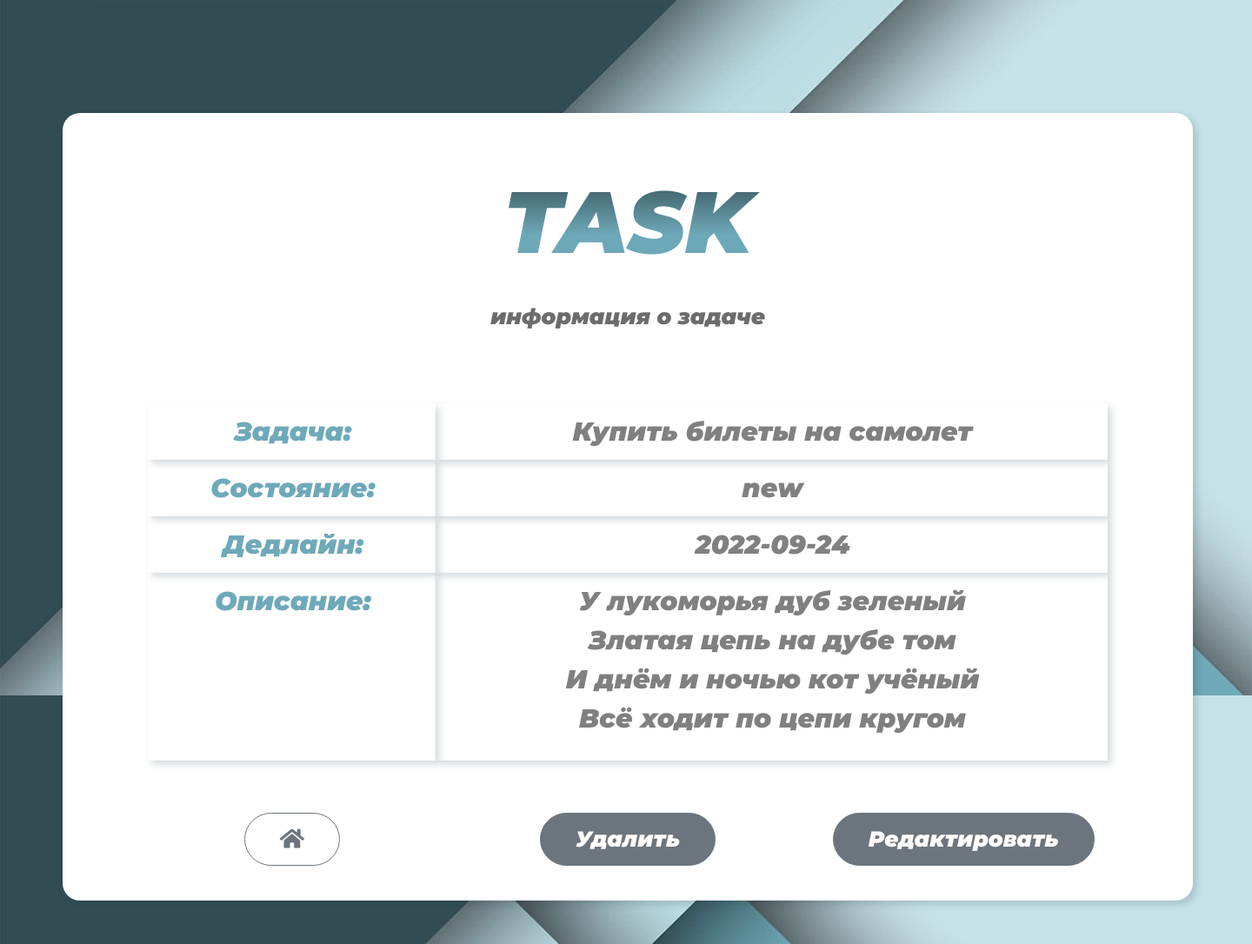
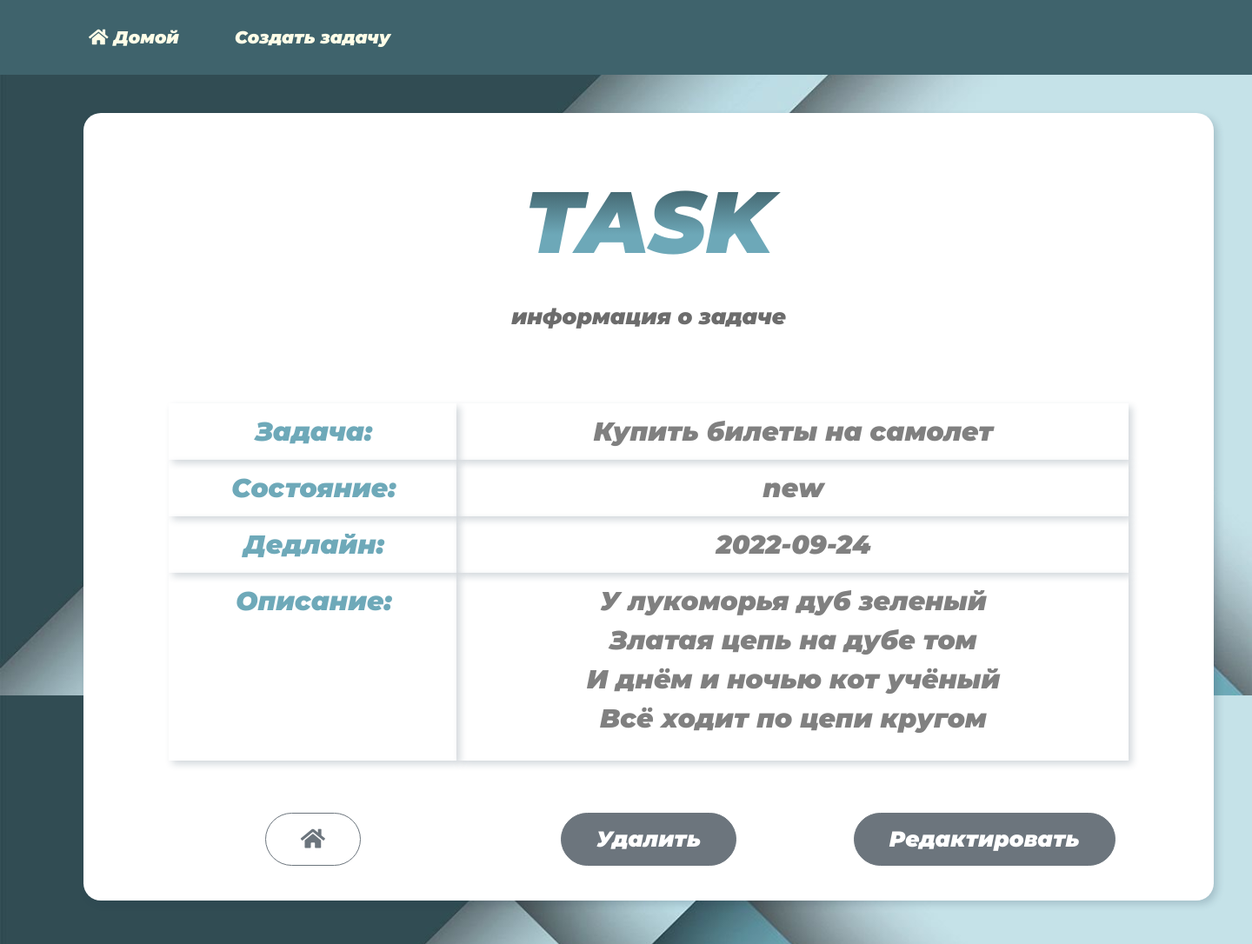
Before and after one commit to asmossunov/53_Homework_Anton_Mosunov, a Django app: page /tasks/35 in a window 1440 px wide. Shown: the whole page at 87% size. Run offline with Django 3.2, Linux system fonts and the light colour scheme; data comes from the database, SQL or seed files in the repository; some libraries are stand-ins or nearby versions.

Commit message:
Настройка шаблонизатора для всех страниц приложения
Создана новая страница index.html на базе шаблона base.html
Настроена шаблонизация существующих странц
Добавлено имя для пути на страницу edit_task.html в файле urls.py

```diff
--- a/to_do_list/static/styles/main.css
+++ b/to_do_list/static/styles/main.css
@@ -66,8 +66,12 @@
     padding: 0.7rem 2.5rem;
     border-radius: 2.25rem;
 }
-
-.info-head {
+.text-break{
+    margin-top: 60px;
+    font-size: 30px;
+    color: grey;
+}
+.info-head{
     margin-top: 60px;
     font-size: 30px;
     color: grey;
@@ -104,7 +108,7 @@
 }
 
 .info-block{
-    overflow-x:hidden;
+    /*overflow-x:hidden;*/
     padding: 10px 8px 10px 10px;
     /*margin-top: 10px;*/
 	-webkit-box-shadow: 4px 4px 8px 0px rgba(34, 60, 80, 0.2);
@@ -181,13 +185,13 @@
 }
 
 .menu a {
+    font-size: 20px;
     display: inline-block;
     text-decoration: none;
     color: inherit;
-    padding: 5px 15px;
+    padding: 26px 30px;
 }
 
 .menu a:hover {
     color: #bbd6dc;
-    text-decoration: underline;
 }
--- a/to_do_list/to_do/templates/base.html
+++ b/to_do_list/to_do/templates/base.html
@@ -7,6 +7,7 @@
     <link rel="preconnect" href="https://fonts.gstatic.com" crossorigin>
     <link rel="preconnect" href="https://fonts.googleapis.com">
     <link rel="preconnect" href="https://fonts.gstatic.com" crossorigin>
+    <link rel="stylesheet" href="https://use.fontawesome.com/releases/v5.8.2/css/all.css">
     <link href="https://fonts.googleapis.com/css2?family=Montserrat:ital,wght@1,900&display=swap" rel="stylesheet">
     <link href="https://cdn.jsdelivr.net/npm/bootstrap@5.1.3/dist/css/bootstrap.min.css" rel="stylesheet" integrity="sha384-1BmE4kWBq78iYhFldvKuhfTAU6auU8tT94WrHftjDbrCEXSU1oBoqyl2QvZ6jIW3" crossorigin="anonymous">
     <link rel="stylesheet" href="{% static "styles/main.css" %}">
@@ -17,6 +18,7 @@
     <nav class="navbar">
        <div class="container">
            <ul class="menu">
+               <a class="navbar-link" href="{% url 'index' %}"><i class="fa fa-home"></i> Домой</a>
                {% block menu %}{% endblock %}
 
            </ul>
--- a/to_do_list/to_do/templates/task.html
+++ b/to_do_list/to_do/templates/task.html
@@ -1,19 +1,11 @@
-<!DOCTYPE html>
-<html lang="en">
-<head>
-    {% load static %}
-    <meta charset="UTF-8">
-    <link rel="preconnect" href="https://fonts.googleapis.com">
-    <link rel="preconnect" href="https://fonts.gstatic.com" crossorigin>
-    <link rel="preconnect" href="https://fonts.googleapis.com">
-    <link rel="preconnect" href="https://fonts.gstatic.com" crossorigin>
-    <link rel="stylesheet" href="https://use.fontawesome.com/releases/v5.8.2/css/all.css">
-    <link href="https://fonts.googleapis.com/css2?family=Montserrat:ital,wght@1,900&display=swap" rel="stylesheet">
-    <link href="https://cdn.jsdelivr.net/npm/bootstrap@5.1.3/dist/css/bootstrap.min.css" rel="stylesheet" integrity="sha384-1BmE4kWBq78iYhFldvKuhfTAU6auU8tT94WrHftjDbrCEXSU1oBoqyl2QvZ6jIW3" crossorigin="anonymous">
-    <link rel="stylesheet" href="{% static "styles/main.css" %}">
-    <title>To Do List</title>
-</head>
-<body>
+{% extends 'base.html' %}
+{% block title %}
+    Task: {{ task.task_text }}
+{% endblock %}
+{% block menu %}
+    <a href="{% url 'task_add' %}">Создать задачу</a>
+{% endblock %}
+{% block content %}
     <div class="container">
         <div class="box">
 
@@ -55,7 +47,7 @@
                 </div>
                 <div class="col-7 info-block text-center">
 
-                    <span class="info-head">{{ task.task_description | linebreaks }}</span>
+                    <span class="text-break">{{ task.task_description | linebreaks }}</span>
                 </div>
             </div>
 
@@ -78,5 +70,4 @@
 
         </div>
     </div>
-</body>
-</html>
+{% endblock %}
--- a/to_do_list/to_do/urls.py
+++ b/to_do_list/to_do/urls.py
@@ -10,6 +10,6 @@
     path('tasks/confirmation/<int:pk>', confirmation_view, name='delete_confirmation'),
     path('tasks/add/', add_task_view, name='task_add'),
     path('tasks/<int:pk>', task_view, name='task_detail'),
-    path('edit/', task_view),
+    path('edit/', task_view, name='task_edit'),
     path('tasks/edit/<int:pk>', task_edit_view, name='task_edit'),
 ]
--- a/to_do_list/to_do/views/tasks.py
+++ b/to_do_list/to_do/views/tasks.py
@@ -26,7 +26,7 @@
     if request.POST.get("task_text") == '':
         task_text = 'тема не определена'
     else:
-        deadline = request.POST.get("task_text")
+        task_text = request.POST.get("task_text")
     if request.POST.get("deadline") == '':
         deadline = None
     else:
```
Also changed, not shown: other parts of to_do_list/to_do/templates/base.html (+0 -51 lines), to_do_list/to_do/templates/add_task.html (+10 -17 lines), to_do_list/to_do/templates/confirmation.html (+9 -18 lines), to_do_list/to_do/templates/index.html (added, +62 -0 lines).
